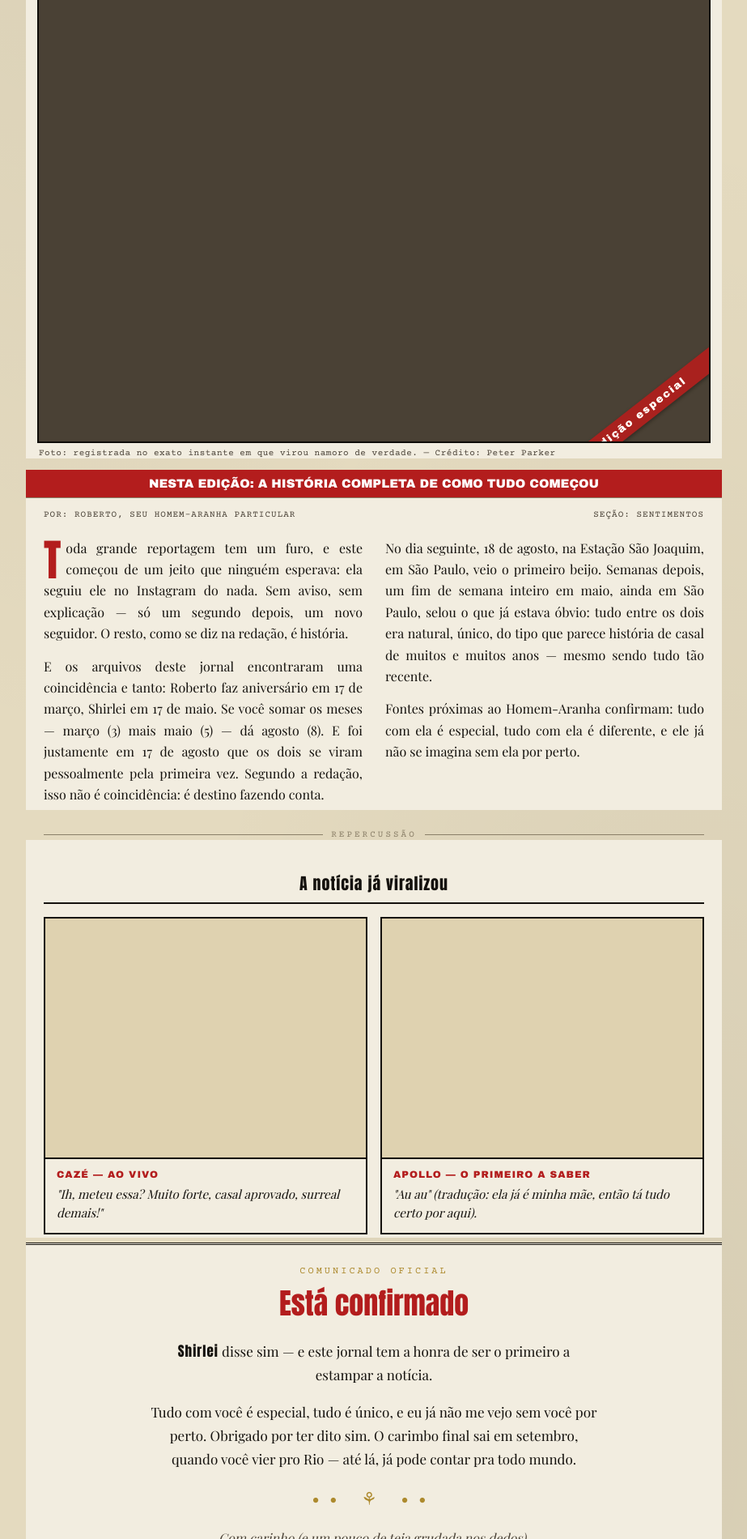
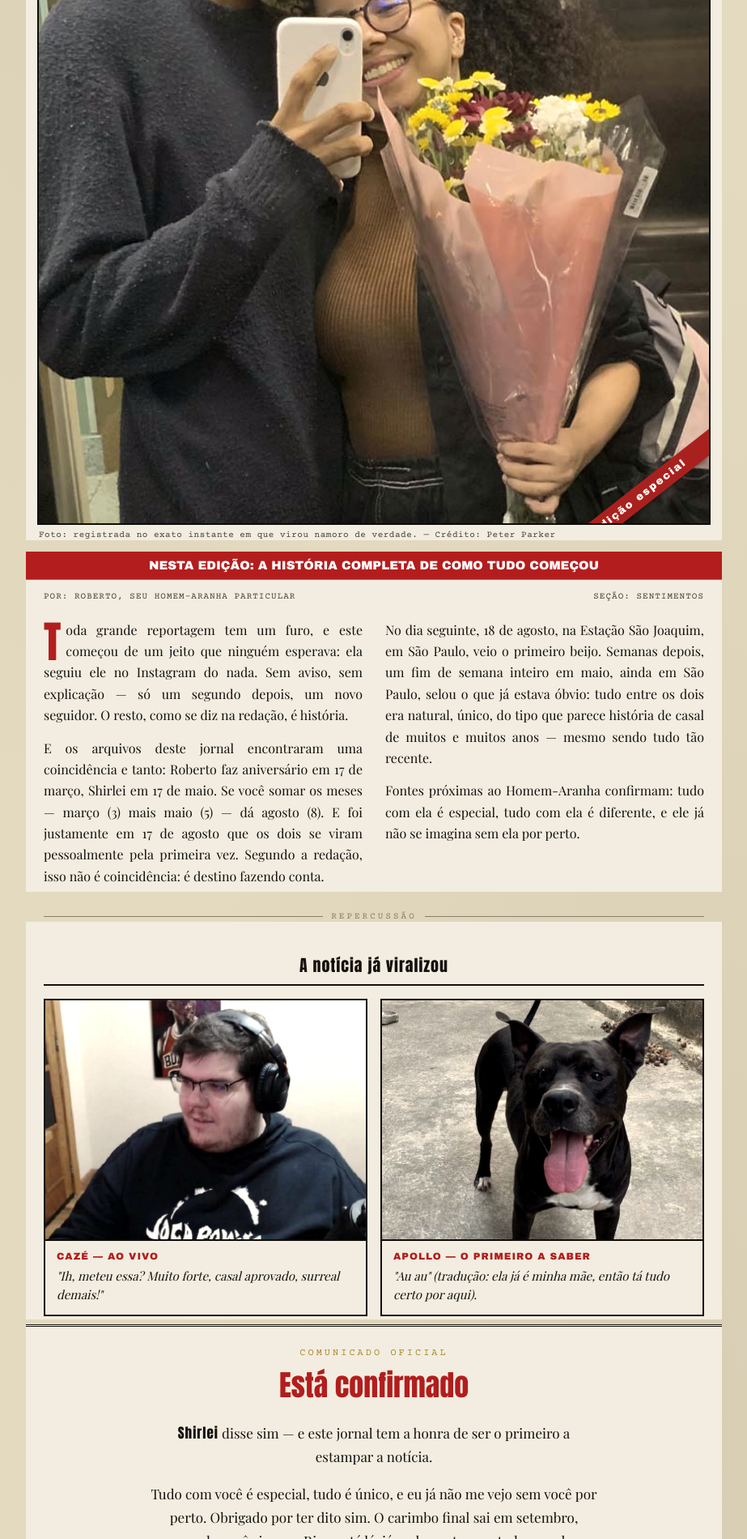
Before and after one commit to unkuninho/meunamorooficial, a plain HTML site: page index.html in a window 1280 px wide. Shown: the part 810-2710 px from the top of the page at 81% size, without its empty margins (178-1101 px from the left). Drawn offline with nearby package versions, Linux system fonts and the light colour scheme; a web font is replaced by a local one.

Commit message:
Add files via upload

```diff
--- a/index.html
+++ b/index.html
@@ -371,8 +371,8 @@
 
   <!-- ================= MASTHEAD (LOGO REAL) ================= -->
   <div class="masthead">
-    <!-- Coloque o arquivo da logo recortada como fotos/logo.png -->
-    <img src="fotos/logo.png" alt="Daily Bugle">
+    <!-- Coloque o arquivo da logo recortada como logo.png -->
+    <img src="logo.png" alt="Daily Bugle">
   </div>
 
   <!-- ================= MANCHETE EM BLOCO ================= -->
@@ -383,7 +383,7 @@
 
   <!-- ================= FOTO PRINCIPAL COM FAIXA ================= -->
   <div class="hero-wrap">
-    <div class="hero-photo" style="background-image:url('fotos/foto1.jpg');">
+    <div class="hero-photo" style="background-image:url('foto1.jpg');">
       <div class="hero-overline">Flagra: o abraço que confirmou tudo</div>
       <div class="ribbon">Edição especial</div>
     </div>
@@ -434,8 +434,8 @@
     <h3>A notícia já viralizou</h3>
     <div class="quote-cards">
       <div class="quote-card">
-        <!-- TROCAR AQUI: coloque fotos/caze.jpg se quiser usar uma foto do Cazé -->
-        <div class="photo" style="background-image:url('fotos/caze.jpg');"></div>
+        <!-- TROCAR AQUI: coloque caze.jpg se quiser usar uma foto do Cazé -->
+        <div class="photo" style="background-image:url('caze.jpg');"></div>
         <div class="body">
           <div class="who">Cazé — ao vivo</div>
           <!-- TROCAR AQUI: pode trocar por qualquer frase real que ele tenha falado -->
@@ -443,8 +443,8 @@
         </div>
       </div>
       <div class="quote-card">
-        <!-- TROCAR AQUI: coloque fotos/apollo.jpg com a foto do cachorro -->
-        <div class="photo" style="background-image:url('fotos/apollo.jpg');"></div>
+        <!-- TROCAR AQUI: coloque apollo.jpg com a foto do cachorro -->
+        <div class="photo" style="background-image:url('apollo.jpg');"></div>
         <div class="body">
           <div class="who">Apollo — o primeiro a saber</div>
           <blockquote>"Au au" (tradução: ela já é minha mãe, então tá tudo certo por aqui).</blockquote>
```
